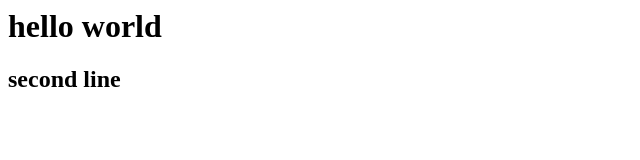
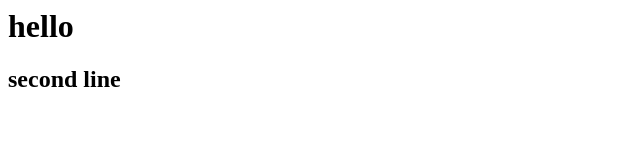
Before and after one commit to muralialakuntla3/devops-2437, a plain HTML site: page index.html in a window 1280 px wide. Shown: the whole page, without its empty margins (0-640 px from the left). Drawn offline with Linux system fonts and the light colour scheme.

Commit message:
Update index.html

```diff
--- a/index.html
+++ b/index.html
@@ -1,2 +1,2 @@
-<h1>hello world</h1>
+<h1>hello </h1>
 <h2>second line</h2>
```
